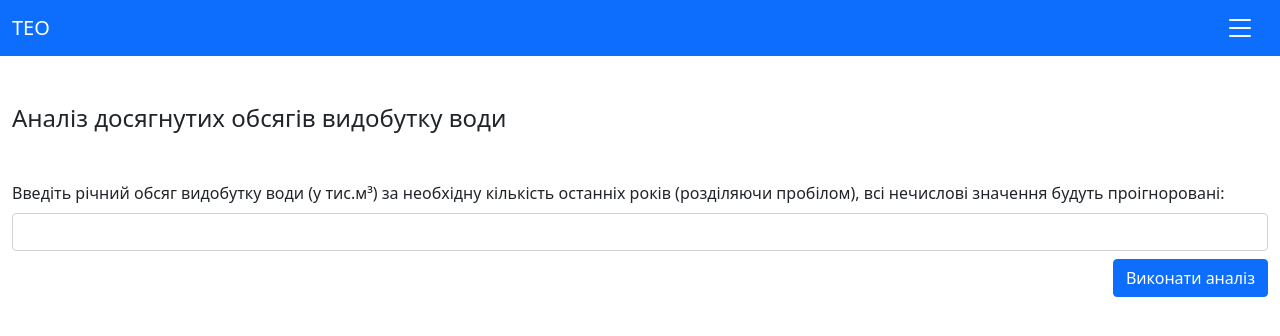
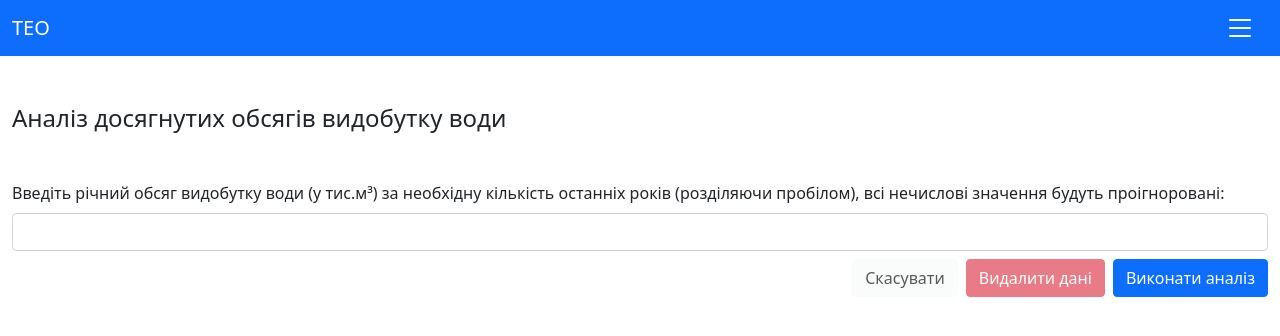
Before and after one commit to anstss/feasibility-study-GWE, a React (Create React App) app in the folder feasibility-study-gwe/: page / in a window 1280 px wide. Shown: the top 336 px of the page. Built offline with nearby package versions, Linux system fonts and the light colour scheme.

Commit message:
add cancel, add delete data

```diff
--- a/feasibility-study-gwe/src/components/pages/analysisPage/analysisPage.tsx
+++ b/feasibility-study-gwe/src/components/pages/analysisPage/analysisPage.tsx
@@ -33,7 +33,7 @@ const AnalysisPage = () => {
     totalForLastTenYears,
     averageForLastTenYears,
   } = statistic;
-  const { setAnnualWaterWithdrawalData, setStatistic } =
+  const { setAnnualWaterWithdrawalData, setStatistic, clearData } =
     feasibilityStudySlice.actions;
   const dispatch = useAppDispatch();
   const [chartData, setChartData] = useState<ChartDataElement[]>([]);
@@ -102,6 +102,16 @@ const AnalysisPage = () => {
     localStorage.setItem(LOCAL_STORAGE_KEY, JSON.stringify(data));
   };
 
+  const handleDeleteData = () => {
+    localStorage.removeItem(LOCAL_STORAGE_KEY);
+    dispatch(clearData());
+    setWaterExtractionsData("");
+  };
+
+  const handleCancel = () => {
+    setWaterExtractionsData("");
+  };
+
   return (
     <div>
       <h2 className="fs-4 my-5">Аналіз досягнутих обсягів видобутку води</h2>
@@ -119,7 +129,23 @@ const AnalysisPage = () => {
         />
         <button
           type="button"
-          className="btn btn-primary"
+          className="btn btn-light mb-2"
+          onClick={handleCancel}
+          disabled={!waterExtractionsData}
+        >
+          Скасувати
+        </button>
+        <button
+          type="button"
+          className="btn btn-danger ms-2 mb-2"
+          onClick={handleDeleteData}
+          disabled={!annualWaterWithdrawalData.length}
+        >
+          Видалити дані
+        </button>
+        <button
+          type="button"
+          className="btn btn-primary ms-2 mb-2"
           onClick={handleAnalyses}
         >
           Виконати аналіз
--- a/feasibility-study-gwe/src/store/reducers/feasibilityStudySlice.ts
+++ b/feasibility-study-gwe/src/store/reducers/feasibilityStudySlice.ts
@@ -34,6 +34,11 @@ export const feasibilityStudySlice = createSlice({
       state.annualWaterWithdrawalData = annualWaterWithdrawalData;
       state.statistic = statistic;
     },
+    clearData(state) {
+      const { annualWaterWithdrawalData, statistic } = initialState;
+      state.annualWaterWithdrawalData = annualWaterWithdrawalData;
+      state.statistic = statistic;
+    },
   },
 });
 
```
